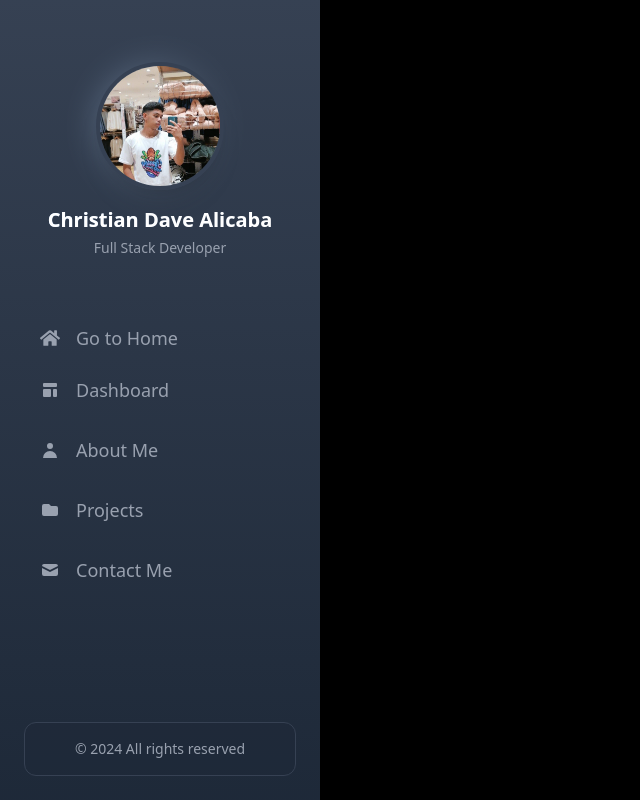
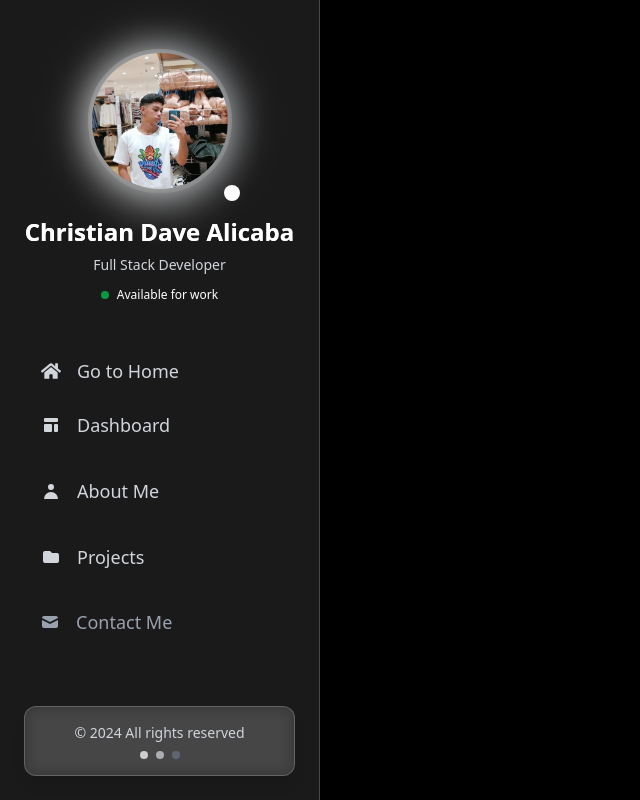
Before and after one commit to ChristianAlicaba2002/My-Portfolio, a React (Vite) app: page /layouts in a window 1280 px wide. Shown: the whole page, without its empty margins (0-640 px from the left). Built offline with nearby package versions, Linux system fonts and the light colour scheme.

Commit message:
style: update Sidebar component with enhanced styling, improved hover effects, and responsive design adjustments

```diff
--- a/src/components/Sidebar.jsx
+++ b/src/components/Sidebar.jsx
@@ -19,7 +19,7 @@ export default function Sidebar() {
       <div className="lg:hidden fixed top-4 left-4 z-50">
         <button
           onClick={toggleMobileMenu}
-          className="p-2 rounded-lg bg-gray-800/90 backdrop-blur-sm border border-gray-700 text-white hover:bg-gray-700/90 transition-colors shadow-lg"
+          className="p-3 rounded-xl backdrop-blur-xl bg-white/10 border border-white/20 text-white hover:bg-white/20 transition-all duration-300 shadow-lg hover:shadow-xl"
           aria-label="Toggle mobile menu"
         >
           <svg
@@ -49,7 +49,7 @@ export default function Sidebar() {
 
       {isMobileMenuOpen && (
         <div
-          className="lg:hidden fixed inset-0 bg-black/60 backdrop-blur-sm z-40"
+          className="lg:hidden fixed inset-0 bg-black/70 backdrop-blur-md z-40"
           onClick={closeMobileMenu}
         />
       )}
@@ -58,43 +58,52 @@ export default function Sidebar() {
         className={`
           fixed lg:relative z-40
           w-80 h-full lg:h-screen lg:max-h-screen
-          bg-gradient-to-b from-gray-700 to-gray-800
-          transform transition-transform duration-300 ease-in-out
+          backdrop-blur-xl bg-white/10 border-r border-white/20
+          transform transition-all duration-500 ease-in-out
           ${
             isMobileMenuOpen
               ? "translate-x-0"
               : "-translate-x-full lg:translate-x-0"
           }
           ${isMobileMenuOpen ? "top-0 left-0" : "lg:top-auto lg:left-auto"}
+          shadow-2xl shadow-black/20
         `}
       >
-        <div className="logo h-72 flex flex-col justify-center items-center pt-8">
-          <div className="relative">
-            <div className="absolute inset-0 bg-gradient-to-r from-blue-200 to-gray-600 rounded-full blur-lg opacity-30"></div>
+        <div className="logo h-80 flex flex-col justify-center items-center pt-8 px-6">
+          <div className="relative group">
+            <div className="absolute inset-0 bg-gradient-to-r from-white to-gray-300 rounded-full blur-xl opacity-60 group-hover:opacity-80 transition-opacity duration-300"></div>
+            <div className="absolute inset-0 bg-gradient-to-r from-white to-gray-300 rounded-full blur-lg opacity-40 animate-pulse"></div>
             <img
-              className="relative w-32 h-32 rounded-full border-4 border-gray-700 shadow-xl"
+              className="relative w-36 h-36 rounded-full border-4 border-white/20 shadow-2xl shadow-white/20 hover:scale-105 transition-transform duration-300"
               src={logo}
               alt="Profile"
-              width={128}
-              height={128}
+              width={144}
+              height={144}
             />
+            <div className="absolute -bottom-2 -right-2 w-4 h-4 bg-white rounded-full border-4 border-white/20 flex items-center justify-center">
+              <div className="w-3 h-3 bg-white rounded-full animate-pulse"></div>
+            </div>
           </div>
-          <h1 className="text-white text-xl font-semibold text-center mt-4 bg-gradient-to-r from-blue-200 to-gray-600 bg-clip-text">
+          <h1 className="text-white text-2xl font-bold text-center mt-6 bg-gradient-to-r from-white via-gray-200 to-gray-400 bg-clip-text leading-tight">
             Christian Dave Alicaba
           </h1>
-          <p className="text-gray-400 text-sm mt-1">Full Stack Developer</p>
+          <p className="text-gray-300 text-sm mt-2 font-medium">Full Stack Developer</p>
+          <div className="flex items-center gap-2 mt-3">
+            <div className="w-2 h-2 bg-green-500 rounded-full animate-pulse"></div>
+            <span className="text-white text-xs font-medium">Available for work</span>
+          </div>
         </div>
 
         {/* Navigation Section */}
         <div className="w-full h-auto px-6 py-6 flex flex-col justify-center">
-          <ul className="flex flex-col justify-center items-start gap-2">
+          <ul className="flex flex-col justify-center items-start gap-3">
             <li className="w-full">
               <NavLink
                 className={({ isActive }) =>
-                  `flex items-center gap-4 w-full px-4 py-3 rounded-xl text-lg font-medium transition-all duration-300 ${
+                  `flex items-center gap-4 w-full px-4 py-3 rounded-xl text-lg font-medium transition-all duration-300 group ${
                     isActive
-                      ? "text-black bg-gradient-to-r from-gray-200 to-gray-600 shadow-lg shadow-gray-500/25"
-                      : "text-gray-400 hover:text-white hover:bg-gray-800/50"
+                      ? "text-black bg-gradient-to-r from-white/80 to-gray-300/80 backdrop-blur-sm shadow-lg shadow-white/25 border border-white/20"
+                      : "text-gray-300 hover:text-white hover:bg-white/10 hover:backdrop-blur-sm border border-transparent hover:border-white/10"
                   }`
                 }
                 to={"/"}
@@ -105,10 +114,10 @@ export default function Sidebar() {
               </NavLink>
               <NavLink
                 className={({ isActive }) =>
-                  `flex items-center gap-4 w-full px-4 py-3 rounded-xl text-lg font-medium transition-all duration-300 ${
+                  `flex items-center gap-4 w-full px-4 py-3 rounded-xl text-lg font-medium transition-all duration-300 group ${
                     isActive
-                      ? "text-black bg-gradient-to-r font-extrabold from-gray-200 to-gray-600 shadow-lg shadow-gray-500/25"
-                      : "text-gray-400 hover:text-white hover:bg-gray-800/50"
+                      ? "text-black bg-gradient-to-r from-white/80 to-gray-300/80 backdrop-blur-sm shadow-lg shadow-white/25 border border-white/20"
+                      : "text-gray-300 hover:text-white hover:bg-white/10 hover:backdrop-blur-sm border border-transparent hover:border-white/10"
                   }`
                 }
                 to={"dashboard"}
@@ -127,10 +136,10 @@ export default function Sidebar() {
             <li className="w-full">
               <NavLink
                 className={({ isActive }) =>
-                  `flex items-center gap-4 w-full px-4 py-3 rounded-xl text-lg font-medium transition-all duration-300 ${
+                  `flex items-center gap-4 w-full px-4 py-3 rounded-xl text-lg font-medium transition-all duration-300 group ${
                     isActive
-                      ? "text-black font-extrabold bg-gradient-to-r from-gray-200 to-gray-600 shadow-lg shadow-gray-500/25"
-                      : "text-gray-400 hover:text-white hover:bg-gray-800/50"
+                      ? "text-black bg-gradient-to-r from-white/80 to-gray-300/80 backdrop-blur-sm shadow-lg shadow-white/25 border border-white/20"
+                      : "text-gray-300 hover:text-white hover:bg-white/10 hover:backdrop-blur-sm border border-transparent hover:border-white/10"
                   }`
                 }
                 to={"aboutme"}
@@ -153,10 +162,10 @@ export default function Sidebar() {
             <li className="w-full">
               <NavLink
                 className={({ isActive }) =>
-                  `flex items-center gap-4 w-full px-4 py-3 rounded-xl text-lg font-medium transition-all duration-300 ${
+                  `flex items-center gap-4 w-full px-4 py-3 rounded-xl text-lg font-medium transition-all duration-300 group ${
                     isActive
-                      ? "text-black font-extrabold bg-gradient-to-r from-gray-200 to-gray-600 shadow-lg shadow-gray-500/25"
-                      : "text-gray-400 hover:text-white hover:bg-gray-800/50"
+                      ? "text-black bg-gradient-to-r from-white/80 to-gray-300/80 backdrop-blur-sm shadow-lg shadow-white/25 border border-white/20"
+                      : "text-gray-300 hover:text-white hover:bg-white/10 hover:backdrop-blur-sm border border-transparent hover:border-white/10"
                   }`
                 }
                 to={"projects"}
@@ -177,7 +186,7 @@ export default function Sidebar() {
                 className={({ isActive }) =>
                   `flex items-center gap-4 w-full px-4 py-3 rounded-xl text-lg font-medium transition-all duration-300 ${
                     isActive
-                      ? "text-black font-extrabold bg-gradient-to-r from-blue-200 to-gray-600 shadow-lg shadow-gray-500/25"
+                      ? "text-black font-extrabold bg-gradient-to-r from-white to-gray-300 shadow-lg shadow-white/25"
                       : "text-gray-400 hover:text-white hover:bg-gray-800/50"
                   }`
                 }
@@ -200,10 +209,17 @@ export default function Sidebar() {
 
         {/* Footer Section */}
         <div className="absolute bottom-6 left-6 right-6">
-          <div className="bg-gray-800/50 rounded-xl p-4 border border-gray-700">
-            <p className="text-gray-400 text-sm text-center">
+          <div className="backdrop-blur-sm bg-white/10 rounded-xl p-4 border border-white/20 shadow-lg">
+            <p className="text-gray-300 text-sm text-center font-medium">
               &copy; 2024 All rights reserved
             </p>
+            <div className="flex justify-center mt-2">
+              <div className="flex gap-2">
+                <div className="w-2 h-2 bg-white rounded-full animate-pulse"></div>
+                <div className="w-2 h-2 bg-gray-300 rounded-full animate-pulse animation-delay-2000"></div>
+                <div className="w-2 h-2 bg-gray-500 rounded-full animate-pulse animation-delay-4000"></div>
+              </div>
+            </div>
           </div>
         </div>
       </nav>
```
